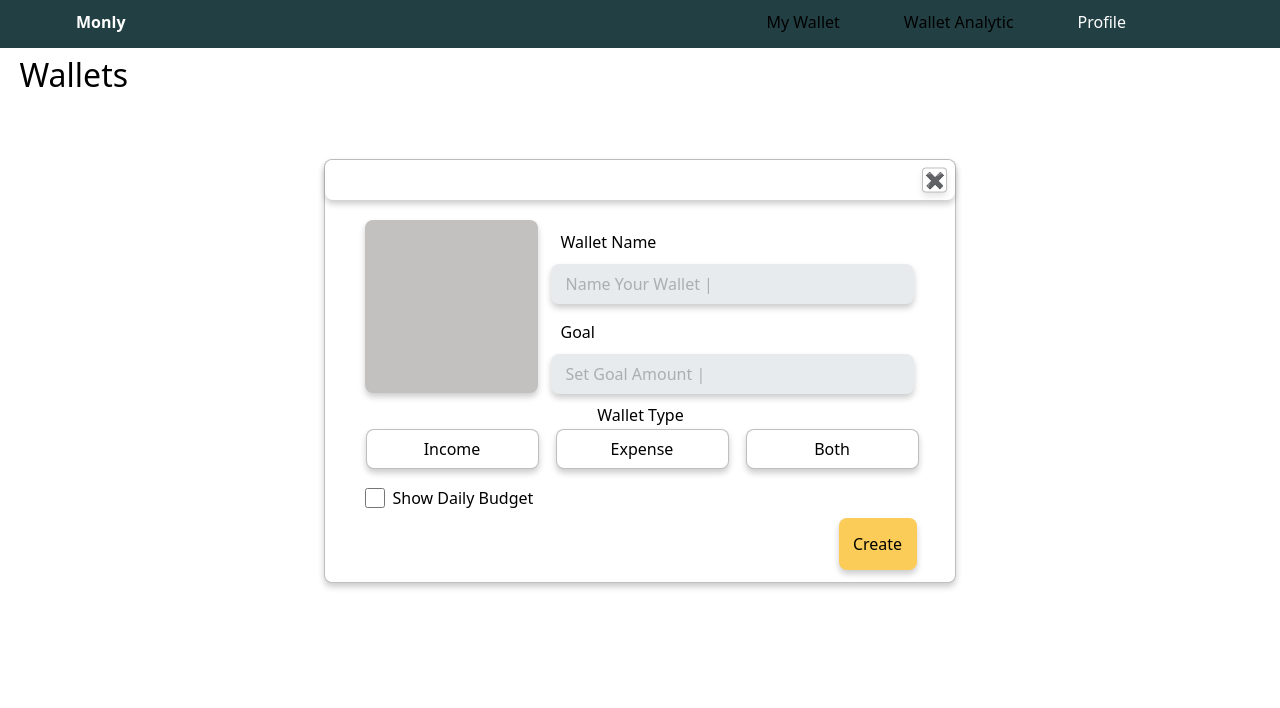
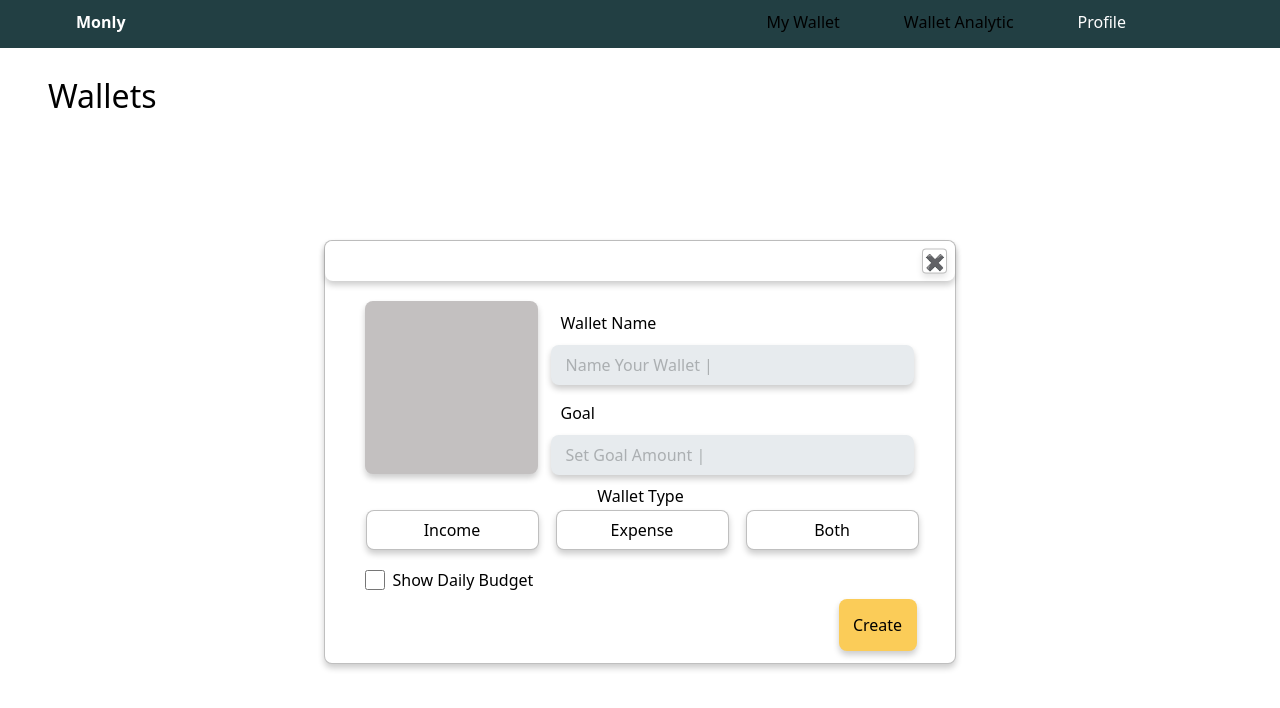
Before and after one commit to pear603/InnovationApp, a React (Vite) app: page /wallet in a window 1280 px wide. Shown: the top 708 px of the page. Built offline with nearby package versions, Linux system fonts and the light colour scheme.

Commit message:
Update AddWallet

```diff
--- a/src/pages/AddWallet.jsx
+++ b/src/pages/AddWallet.jsx
@@ -1,8 +1,5 @@
 import "../tailwind.css";
 
-import Nav from "../components/Nav";
-import Panel from "../components/Panel";
-import Wallet from "../components/Wallet";
 import WalletName from "../components/WalletName";
 import Goal from "../components/Goal";
 import IncomeButton from "../components/IncomeButton";
@@ -11,16 +8,12 @@
 import ShowDailyBudget from "../components/ShowDailyBudget";
 import CreateButton from "../components/CreateButton";
 import WalletIcon from "../components/WalletIcon";
-import Balance from "../components/Balance";
-import BalanceLeft from "../components/BalanceLeft";
-import BalanceAll from "../components/BalanceAll";
 
 function AddWallet() {
   return (
-    <div className="w-screen h-screen flex justify-center items-center">
-      <div className="w-[1273px] h-[915px] pt-[60px] ">
-        <p className="text-[32px]  ml-4">Wallets</p>
-
+    <div className="w-screen h-screen flex flex-col">
+      <p className="text-[32px]  ml-12 mt-6">Wallets</p>
+      <div className="w-[1273px] h-[915px] pt-[60px] mx-auto">
         <div className="flex justify-center items-center pt-[60px] ">
           <div className="w-[632px] h-[424px] bg-white rounded-lg border-[1px] border-[rgba(0,0,0,0.25)] shadow-[0_4px_6px_rgba(0,0,0,0.2)]">
             <div className="w-[630px] h-[40px] bg-white rounded-lg border-[rgba(0,0,0,0.25)] shadow-[0_4px_6px_rgba(0,0,0,0.2)] relative">
```
